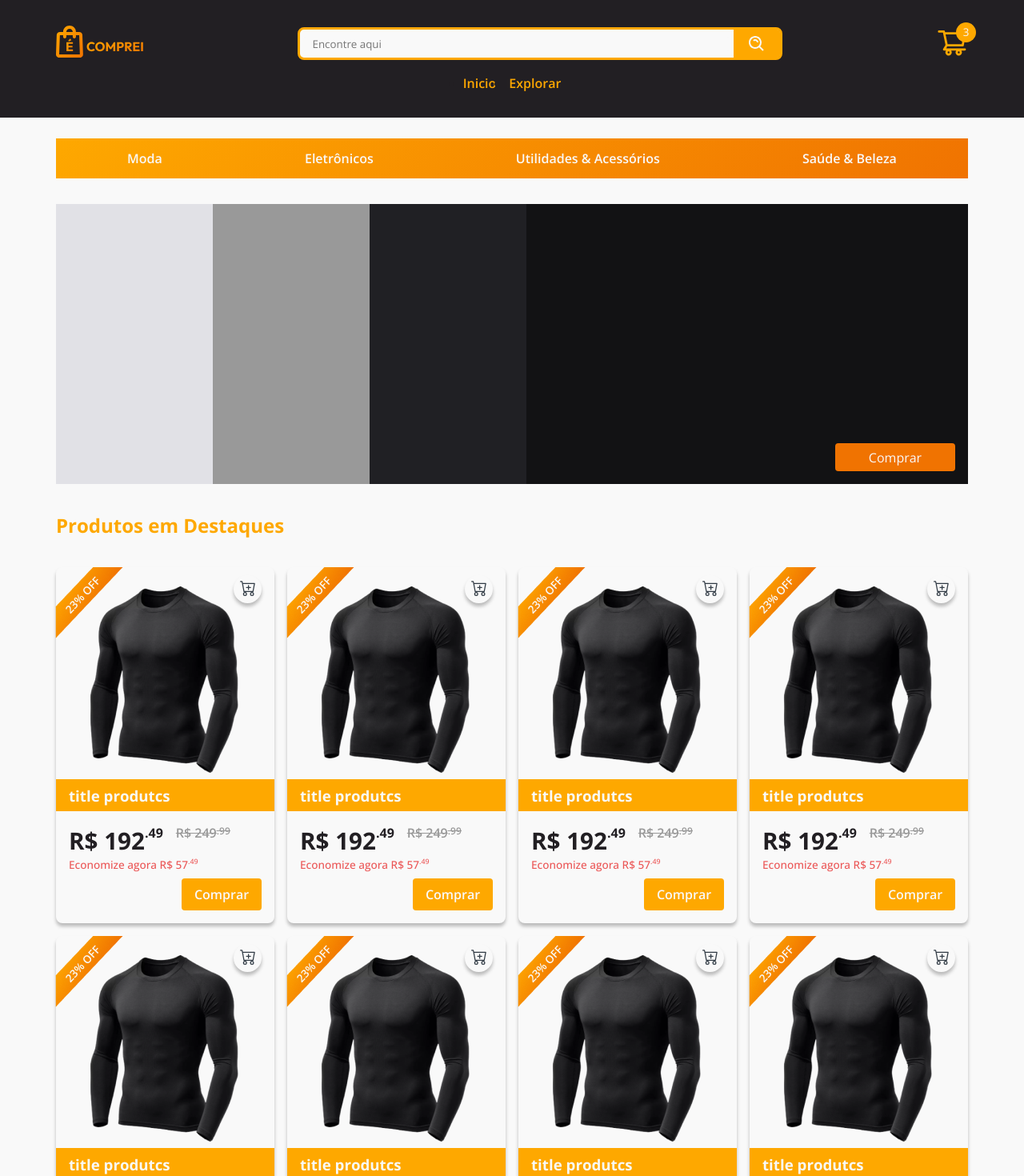
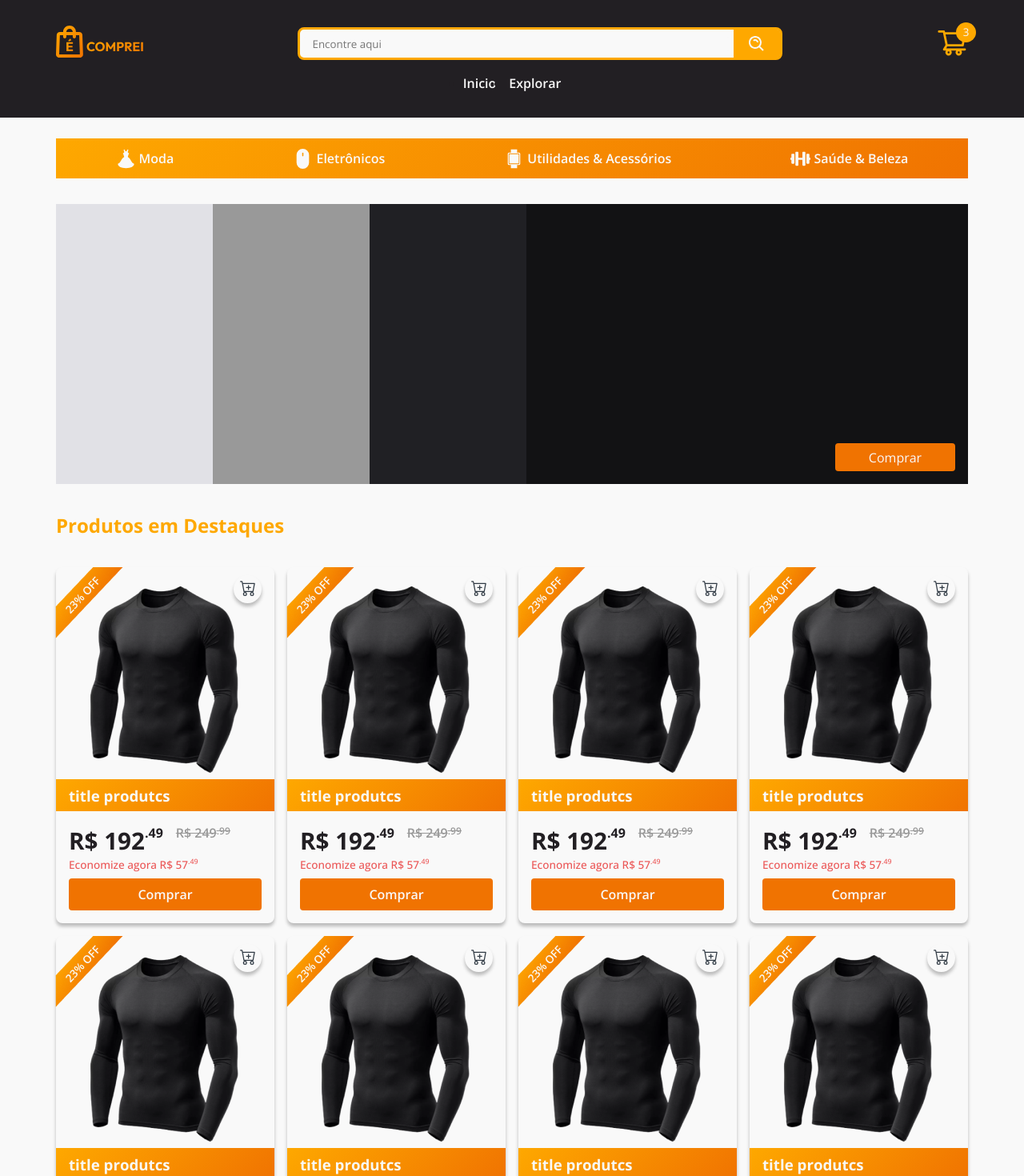
Before and after one commit to jeffersontk/ecomprei-front, a Next.js app: page /produtos in a window 1280 px wide. Shown: the top 1470 px of the page at 80% size. Built offline with nearby package versions, Linux system fonts and the light colour scheme.

Commit message:
fix header e categorias

```diff
--- a/src/components/Cards/Cards.ts
+++ b/src/components/Cards/Cards.ts
@@ -71,7 +71,7 @@ export const PriceContent = styled('div', {
 })
 
 export const ContainerTitle = styled('div', {
-  background: '$yellow500',
+  background: 'linear-gradient(135deg, #FEA800 0%, #F07301 100%)',
   paddingLeft: '1rem',
   height: '40px',
   color: '$white',
@@ -89,19 +89,19 @@ export const ContentCard = styled('div', {
 
   '.action': {
     display: 'flex',
-    justifyContent: 'flex-end',
-  },
+    justifyContent: 'center',
+    width: '100%',
 
     a: {
       display: 'flex',
       justifyContent: 'center',
       alignItems: 'center',
 
-    width: '100px',
+      width: '100%',
       height: '40px',
 
       border: 'none',
-    background: '$yellow500',
+      background: '$orange500',
       borderRadius: '4px',
 
       color: '$white',
@@ -114,6 +114,8 @@ export const ContentCard = styled('div', {
         background: '$yellow300',
       }
     }
+  },
+
 })
 
 export const Content = styled('div', {
--- a/src/components/Categories/Categories.ts
+++ b/src/components/Categories/Categories.ts
@@ -19,6 +19,10 @@ export const CategoriesList = styled('ul', {
       cursor: 'pointer',
       textDecoration: 'none',
       color: '$white',
+
+      display: 'flex',
+      alignItems: 'center',
+      gap: '0.25rem'
     },
 
     '&:hover':{
--- a/src/components/Categories/index.tsx
+++ b/src/components/Categories/index.tsx
@@ -1,20 +1,25 @@
 import Link from 'next/link';
 import React from 'react';
+import {GiAmpleDress} from 'react-icons/gi'
+import {BsMouseFill} from 'react-icons/bs'
+import {FaDumbbell} from 'react-icons/fa'
+import {IoWatchSharp}  from 'react-icons/io5'
 import { CategoriesList } from './Categories';
+
 const Categories: React.FC = () => {
   return (
     <CategoriesList>
       <li>
-        <Link href="/produtos/moda?filtro=todos">Moda</Link>
+        <Link href="/produtos/moda?filtro=todos"><GiAmpleDress size={25}/> Moda</Link>
       </li>
       <li>
-        <Link href="/produtos/eletronicos">Eletrônicos</Link>
+        <Link href="/produtos/eletronicos"><BsMouseFill size={25}/> Eletrônicos</Link>
       </li>
       <li>
-        <Link href="/produtos/utilidades&acessorios">Utilidades & Acessórios</Link>
+        <Link href="/produtos/utilidades&acessorios"><IoWatchSharp size={25}/> Utilidades & Acessórios</Link>
       </li>
       <li>
-      <Link href="/produtos/saude&beleza">Saúde & Beleza</Link>
+      <Link href="/produtos/saude&beleza"><FaDumbbell size={25}/>Saúde & Beleza</Link>
       </li>
     </CategoriesList>
   );
--- a/src/components/Header/Header.ts
+++ b/src/components/Header/Header.ts
@@ -108,7 +108,7 @@ export const Navigation = styled('nav', {
         color: '$white',
         fontWeight: 600,
 
-        '&.active': {
+        '&:hover': {
           color: '$yellow500'
         }
       }
--- a/src/components/Header/index.tsx
+++ b/src/components/Header/index.tsx
@@ -1,6 +1,5 @@
 import Image from 'next/image';
 import Link from 'next/link';
-import { useRouter } from 'next/router';
 import React from 'react';
 import {AiOutlineShoppingCart} from 'react-icons/ai'
 import {BiSearchAlt} from 'react-icons/bi'
@@ -9,20 +8,6 @@ import { CartButton, Container, HeaderSearchAndCart, Navigation, SearchContainer
 
 
 const Header: React.FC = () => {
-  const { asPath, pathname } = useRouter()
-  const path = asPath
-  console.log('pathname', pathname)
-
-  const isActive = (find: string) => {
-    if(find === '/'){
-      return 'active'
-    }
-    if(find === '/produtos'){
-      return 'active'
-    }
-
-    return ''
-  }
   return (
     <Container>
       <HeaderSearchAndCart>
@@ -45,10 +30,10 @@ const Header: React.FC = () => {
       <Navigation>
         <ul>
           <li>
-            <Link href="/" className={isActive('/')}>Inicio</Link>
+            <Link href="/">Inicio</Link>
           </li>
           <li>
-            <Link href="/produtos" className={isActive('/produtos')}>Explorar</Link>
+            <Link href="/produtos">Explorar</Link>
           </li>
         </ul>
       </Navigation>
```
Lines whose indentation alone changed are shown as unchanged.
